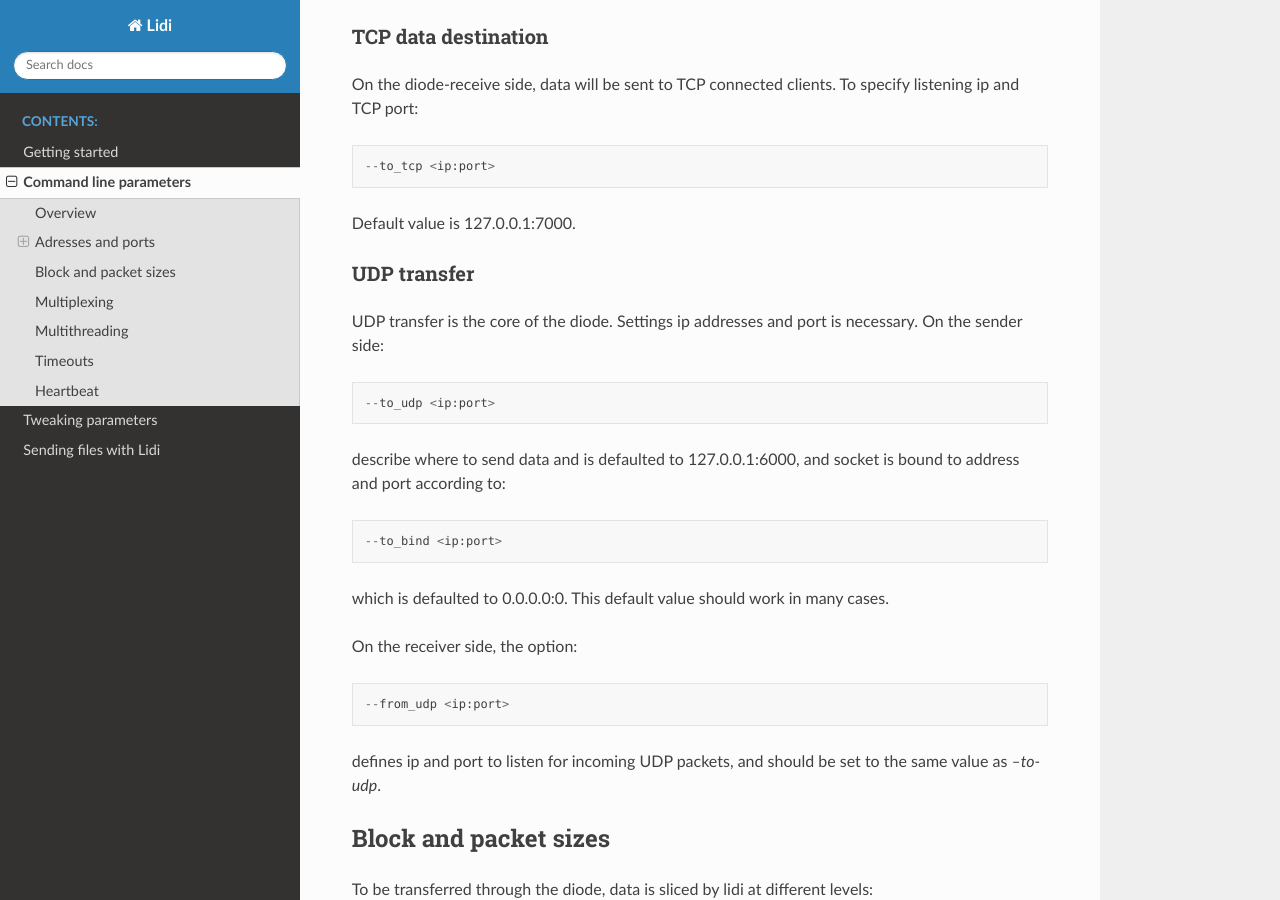
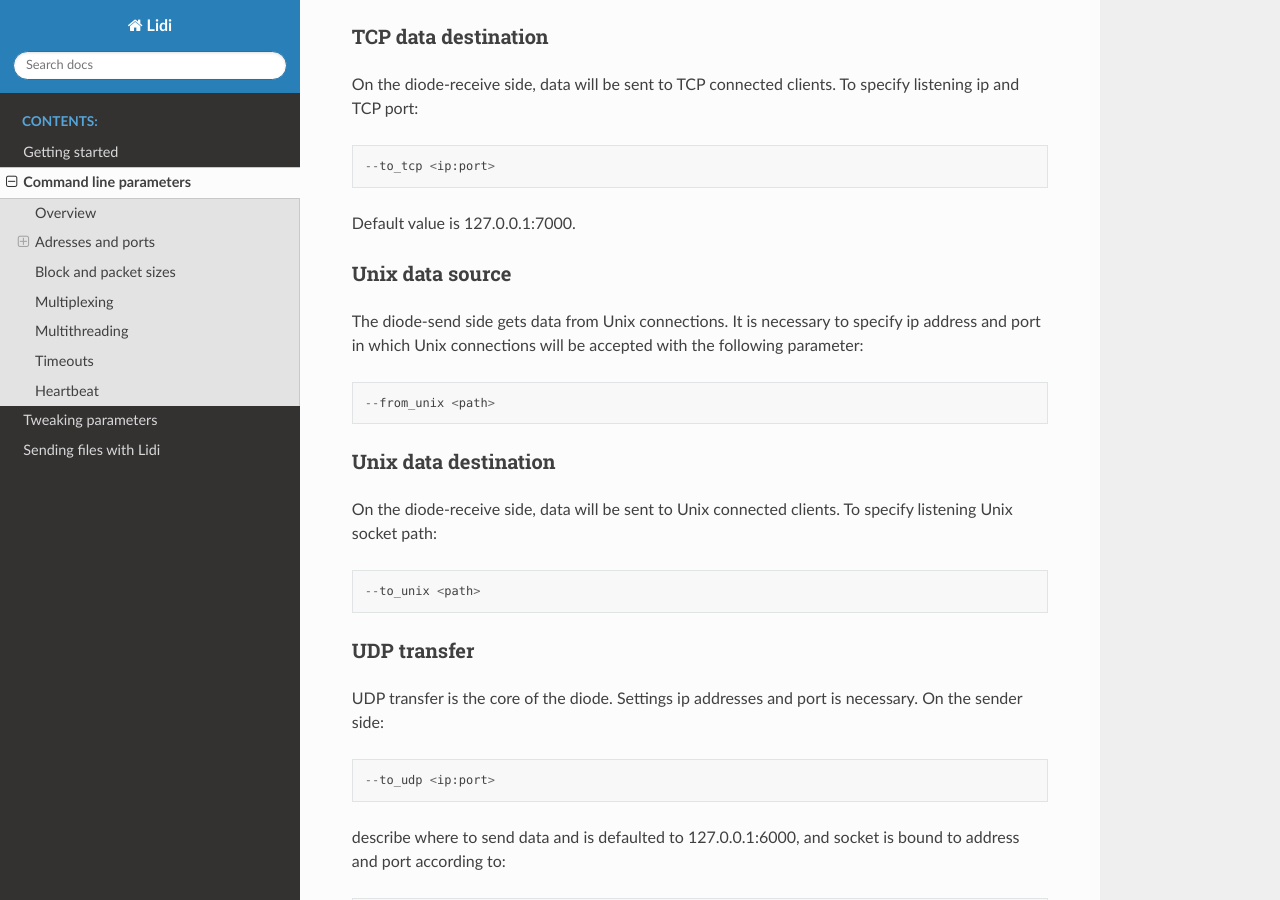
Before and after one commit to ANSSI-FR/lidi, a Sphinx documentation site: the page built from doc/parameters.rst, in a window 1280 px wide and 900 px high, scrolled down 1244 px. Built offline with Sphinx 7.4.7 and the Read the Docs theme 2.0.0, drawn with Linux system fonts in a browser that asks for light colours.

Commit message:
update documentation and README

```diff
--- a/doc/files.rst
+++ b/doc/files.rst
@@ -9,7 +9,8 @@ Sending files with Lidi
      <file>...
 
    Options:
-         --to_tcp <ip:port>        Address and port to connect to diode-send [default: 127.0.0.1:5000]
+         --to_tcp <ip:port>        TCP address and port to connect to diode-send
+         --to_unix <path>          Path to Unix socket to connect to diode-send
          --buffer_size <nb_bytes>  Size of file read/TCP write buffer [default: 4194304]
      -h, --help                    Print help
      -V, --version                 Print version
@@ -23,6 +24,7 @@ Sending files with Lidi
 
    Options:
          --from_tcp <ip:port>      Address and port to listen for diode-receive [default: 127.0.0.1:7000]
+         --from_unix <path>        Patch to listen for diode-receive
          --buffer_size <nb_bytes>  Size of TCP write buffer [default: 4194304]
      -h, --help                    Print help
      -V, --version                 Print version
--- a/doc/parameters.rst
+++ b/doc/parameters.rst
@@ -47,6 +47,24 @@ On the diode-receive side, data will be sent to TCP connected clients. To specif
    --to_tcp <ip:port>
 
 Default value is 127.0.0.1:7000.
+
+Unix data source
+""""""""""""""""
+
+The diode-send side gets data from Unix connections. It is necessary to specify ip address and port in which Unix connections will be accepted with the following parameter:
+
+.. code-block::
+
+   --from_unix <path>
+
+Unix data destination
+"""""""""""""""""""""
+
+On the diode-receive side, data will be sent to Unix connected clients. To specify listening Unix socket path:
+
+.. code-block::
+
+   --to_unix <path>
 
 UDP transfer
 """"""""""""
```
Also changed, not shown: README.md (+1 -1 lines).
